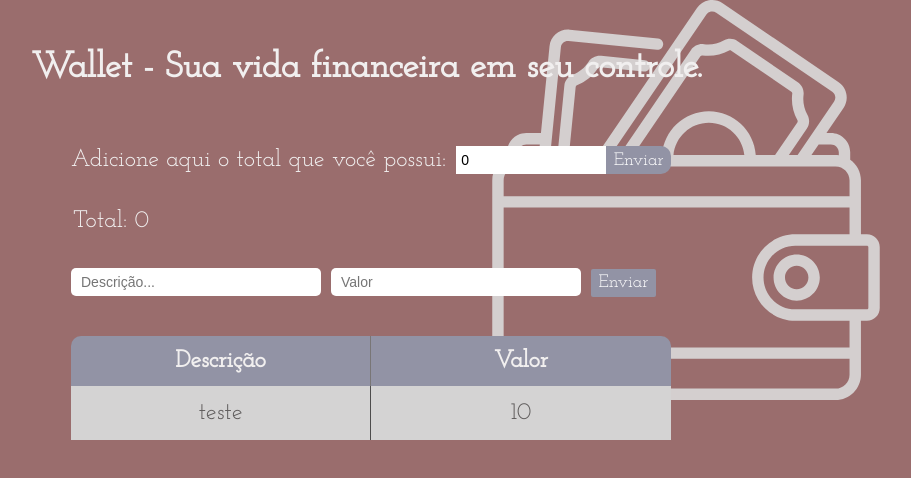
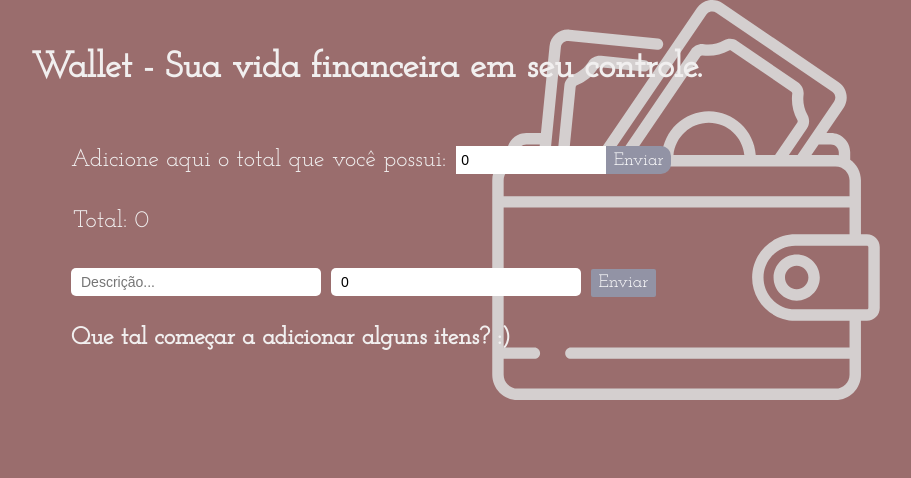
Before and after one commit to rickson-simoes/Vue_Wallet, a Vue app: page / in a window 1280 px wide. Shown: the top 478 px of the page, without its empty margins (244-1155 px from the left). Built offline with nearby package versions, Linux system fonts and the light colour scheme.

Commit message:
:hammer: Adicionando valores

```diff
--- a/src/App.vue
+++ b/src/App.vue
@@ -6,9 +6,15 @@
 
           <Carteira :total='total' @enviarVal='total = $event'/>
 
-          <InserirData/>
+          <InserirData @enviardados='recebeDados'/>
 
+          <template v-if='dados.length > 0'>
           <ExibirItens :dados='dados'/>
+          </template>
+
+          <template v-else>
+            <p class='semDadosAdicionados'>Que tal começar a adicionar alguns itens? :)</p>
+          </template>
 
       </div>
   </main>
@@ -23,15 +29,21 @@ export default {
   data() {
     return {
       total: 0,
-      dados: [
-        { descricao: 'teste', valor: 10 },
-      ],
+      dados: [],
     };
   },
   components: {
     Carteira,
     InserirData,
     ExibirItens,
+  },
+  methods: {
+    recebeDados(informacoes) {
+      this.dados.push({
+        descricao: informacoes.descricao,
+        valor: informacoes.valor,
+      });
+    },
   },
 };
 </script>
@@ -53,4 +65,9 @@ export default {
     left: 50px;
   }
 
+  .semDadosAdicionados{
+    margin-top: 20px;
+    font-weight: 600;
+  }
+
 </style>
--- a/src/components/ExibirItens.vue
+++ b/src/components/ExibirItens.vue
@@ -22,7 +22,7 @@ export default {
 };
 </script>
 
-<style>
+<style scoped>
 .exibir-itens {
   margin-top: 30px;
   display: flex;
--- a/src/components/InserirData.vue
+++ b/src/components/InserirData.vue
@@ -1,18 +1,24 @@
 <template>
   <div class='input-valor-descricao'>
-    <input type='text' placeholder="Descrição..."/>
-    <input type='number' placeholder="Valor" />
-    <button> Enviar </button>
+    <input type='text' placeholder="Descrição..." v-model='descricao'/>
+    <input type='number' placeholder="Valor" v-model='valor'/>
+    <button @click="$emit('enviardados', { descricao, valor } )"> Enviar </button>
   </div>
 </template>
 
 <script>
 export default {
+  data() {
+    return {
+      descricao: '',
+      valor: 0,
+    };
+  },
 
 };
 </script>
 
-<style>
+<style scoped>
   .input-valor-descricao {
     margin-top: 30px;
   }
```
